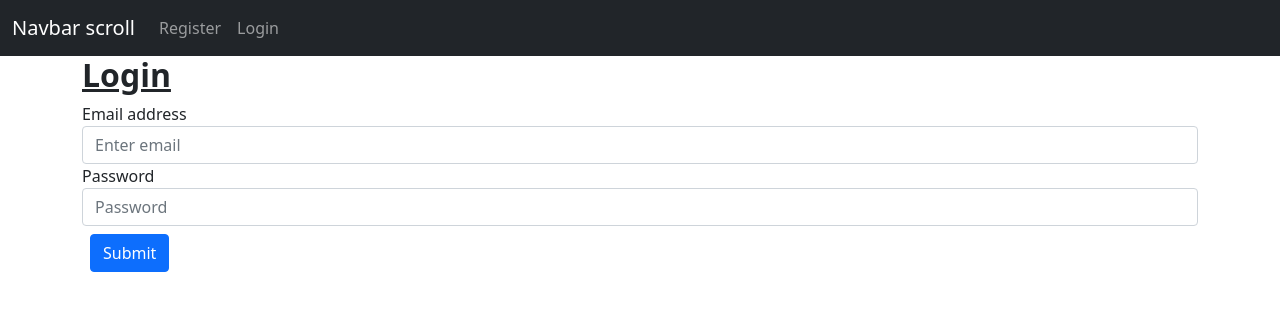
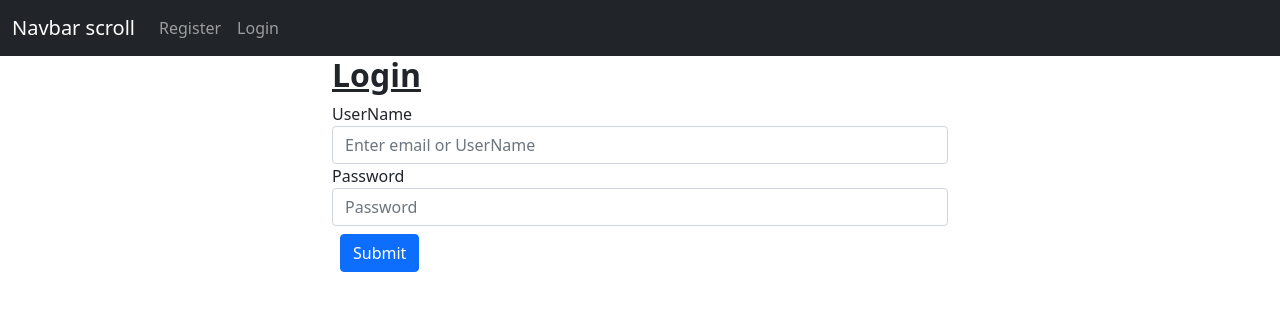
Before and after one commit to BishwajeetSamal/todolistNew, a React (Create React App) app: page /LoginComponent in a window 1280 px wide. Shown: the top 310 px of the page. Built offline with nearby package versions, Linux system fonts and the light colour scheme.

Commit message:
dateOfBirth restrict to today's date

```diff
--- a/src/components/LoginComponent.jsx
+++ b/src/components/LoginComponent.jsx
@@ -42,7 +42,7 @@ function LoginComponent() {
     }
   }
   return (
-    <div className="container">
+    <div className="container w-50">
       <h2>
         <strong>
           <u>Login</u>
@@ -50,13 +50,13 @@ function LoginComponent() {
       </h2>
       <form>
         <div className="form-group">
-          <label>Email address</label>
+          <label>UserName</label>
           <input
             type="email"
             className="form-control"
             id="emial"
             aria-describedby="emailHelp"
-            placeholder="Enter email"
+            placeholder="Enter email or UserName"
             onChange={ChangeUserName}
           />
         </div>
--- a/src/components/RegisterComponent.jsx
+++ b/src/components/RegisterComponent.jsx
@@ -266,6 +266,7 @@ function RegisterComponent() {
               id="gender"
               placeholder="Enter DOB"
               onChange={changeDOB}
+              min="1900-01-01" max={new Date().toISOString().split("T")[0]}
             />
           </div>
           <div className="form-group">
```
